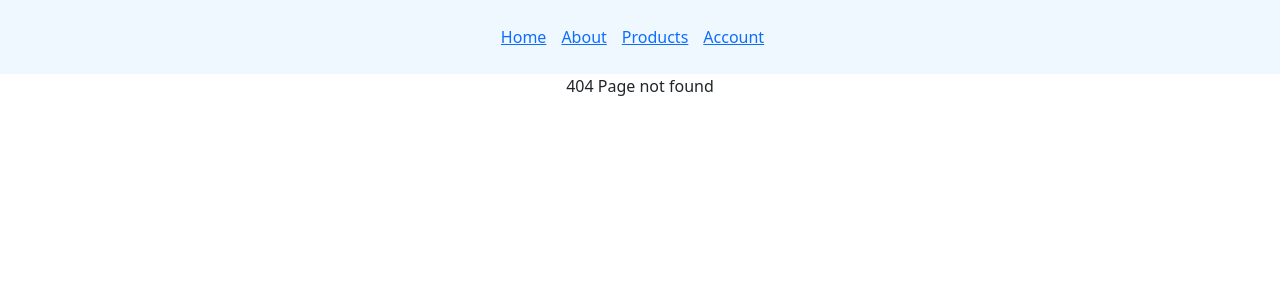
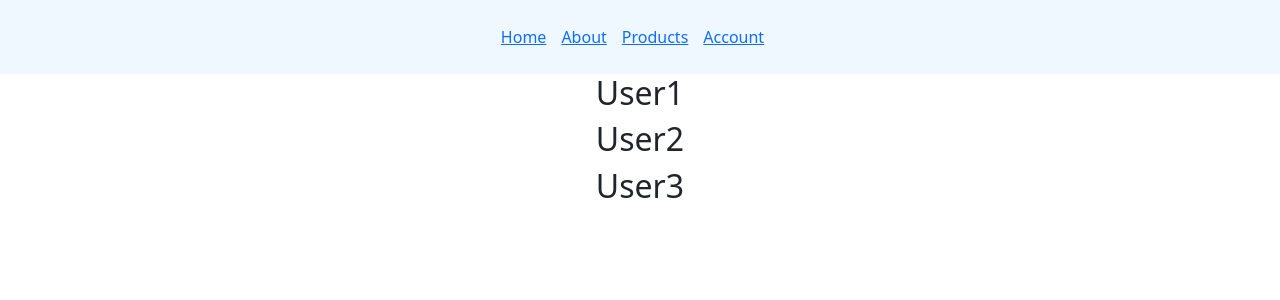
Before and after one commit to ZachyDev/Contact-Tacker, a React (Create React App) app in the folder app/: page /users in a window 1280 px wide. Before the commit this address had no page. Shown: the top 300 px of the page. Built offline with nearby package versions, Linux system fonts and the light colour scheme.

Commit message:
:recycle: Dynamic Routes

```diff
--- a/app/src/App.js
+++ b/app/src/App.js
@@ -12,6 +12,9 @@
 import Account from './components/Account';
 import StaffLogin from './components/StaffLogin';
 import ClientLogin from './components/ClientLogin';
+import Users from './components/Users';
+import UserDetails from './components/UserDetails';
+import Admin from './components/Admin';
 function App() {
   return (
     <div className="App">
@@ -32,6 +35,9 @@
         <Route path='staff-login' element={<StaffLogin />}/>
         <Route path='client-login' element={<ClientLogin />}/>
       </Route>
+      <Route path='users' element={<Users />}/>
+      <Route path='users/:userId' element={<UserDetails />}/>
+      <Route path='users/admin' element={<Admin />} />
      </Routes>
     </div>
   );
--- /dev/null
+++ b/app/src/components/Admin.js
@@ -0,0 +1,9 @@
+import React from 'react'
+
+function Admin() {
+  return (
+    <div>Admin</div>
+  )
+}
+
+export default Admin
--- /dev/null
+++ b/app/src/components/UserDetails.js
@@ -0,0 +1,9 @@
+import React from 'react'
+
+function UserDetails() {
+  return (
+    <div>Details about user</div>
+  )
+}
+
+export default UserDetails
--- /dev/null
+++ b/app/src/components/Users.js
@@ -0,0 +1,13 @@
+import React from 'react'
+
+function Users() {
+  return (
+    <div>
+        <h2>User1</h2>
+        <h2>User2</h2>
+        <h2>User3</h2>
+    </div>
+  )
+}
+
+export default Users
```
